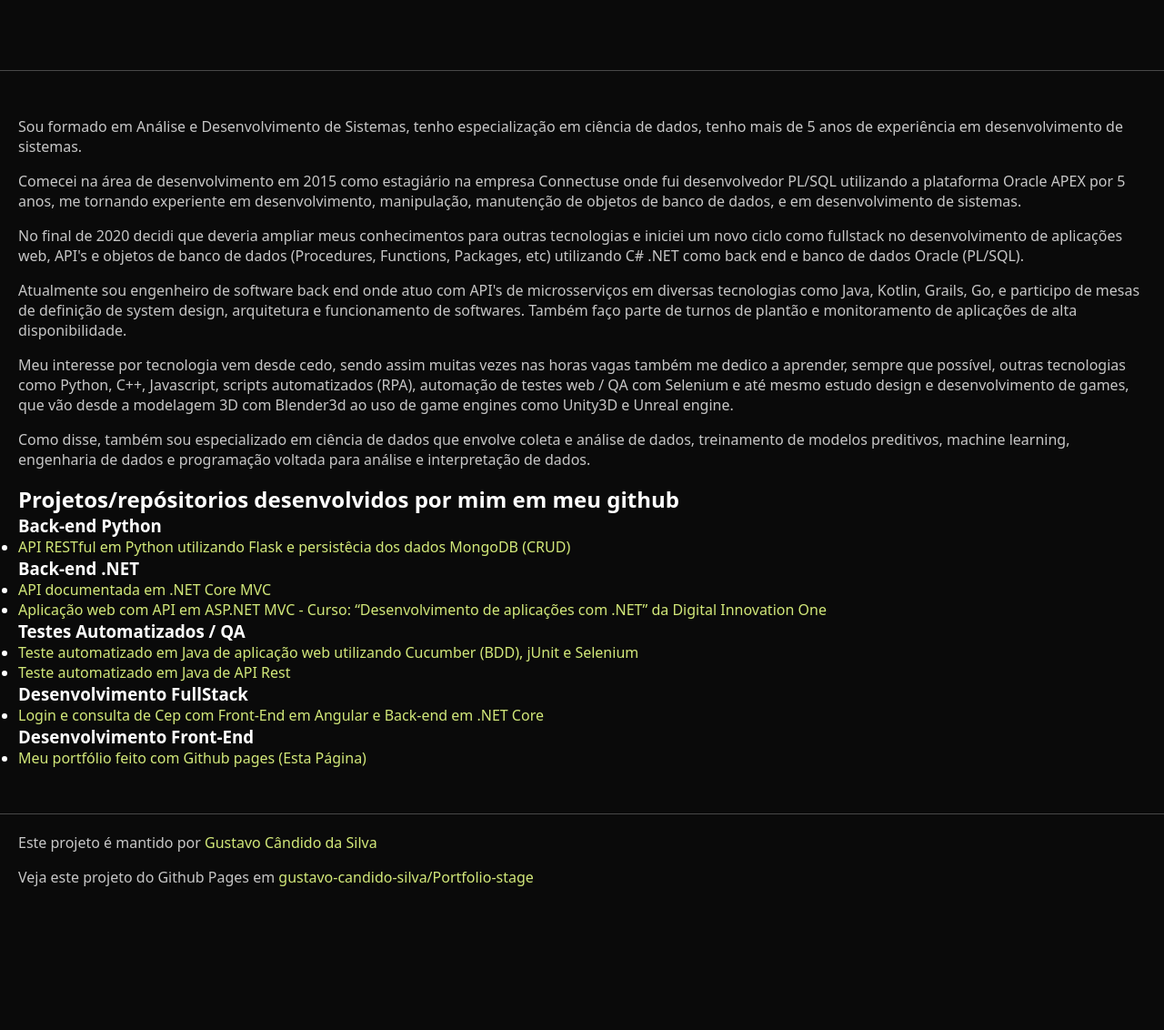
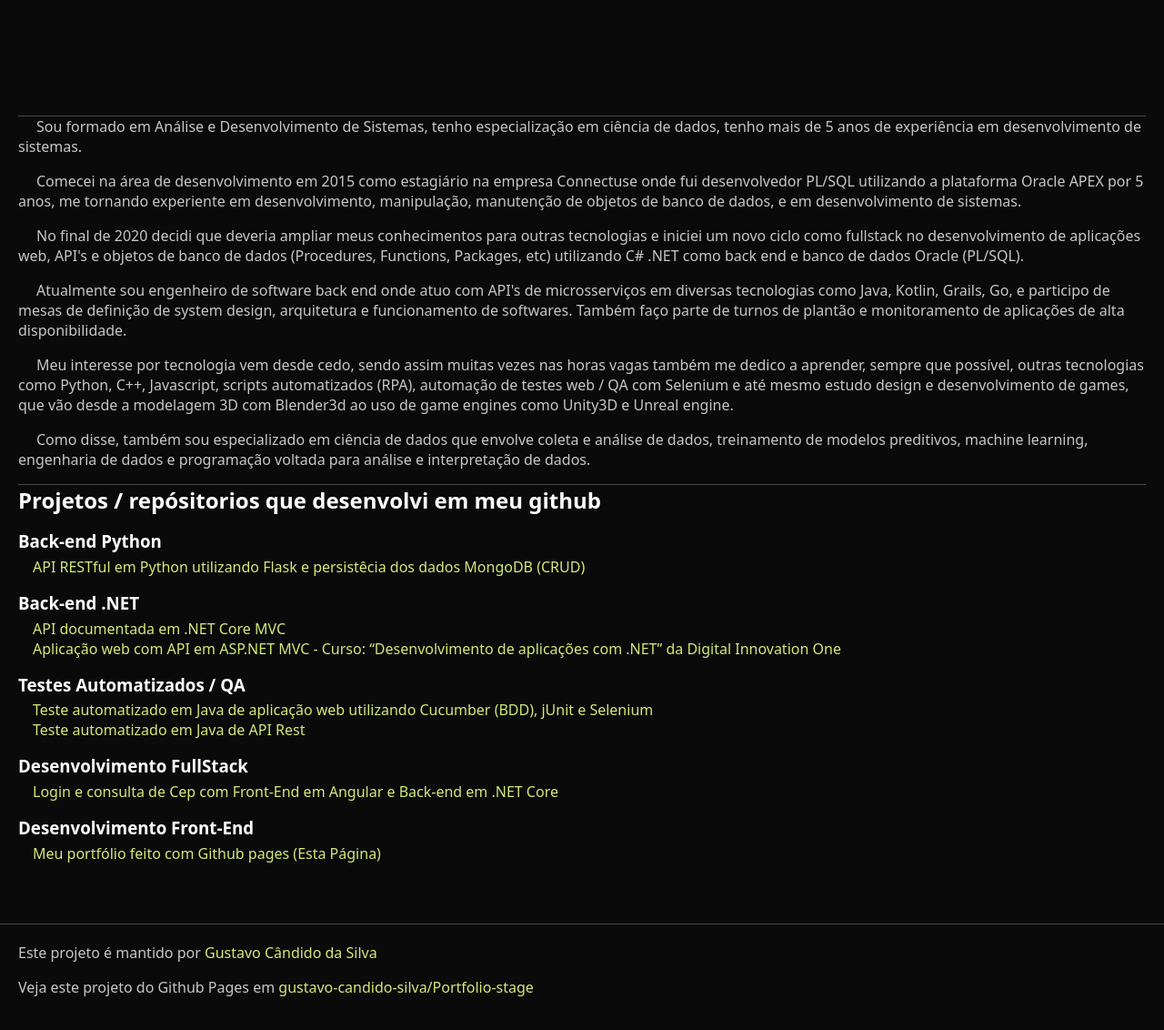
Before and after one commit to gustavo-candido-silva/Portfolio-stage, a Jekyll site: the page built from README.md, in a window 1280 px wide, cut to the strip 630-1762 px from the top of the page. Shown: the whole strip at 91% size. Built offline with Jekyll 4.4.1, drawn with Linux system fonts in a browser that asks for light colours; nearby versions of some CDN libraries; our own code applies the rules of GitHub Pages for plain Markdown files; a script that is not in the unit is left out; the repository's description, which GitHub fills in, is left out; before the commit the page ends 1641 px from its top, so only the background shows below that.

Commit message:
adjusting css

```diff
--- a/_layouts/page.html
+++ b/_layouts/page.html
@@ -48,7 +48,7 @@
           <p>Como disse, também sou especializado em ciência de dados que envolve coleta e análise de dados, treinamento de modelos preditivos, machine learning, engenharia de dados e programação voltada para análise e interpretação de dados.</p>
         </section>
         <section id="projects">
-          <h2>Projetos/repósitorios desenvolvidos por mim em meu github</h2>
+          <h2>Projetos / repósitorios que desenvolvi em meu github</h2>
           <!-- projects list -->
           <div class="project">
             <h3>Back-end Python</h3>
--- a/assets/css/style.css
+++ b/assets/css/style.css
@@ -6,6 +6,29 @@
     font-family: system-ui, -apple-system, BlinkMacSystemFont, 'Segoe UI', Roboto, Oxygen, Ubuntu, Cantarell, 'Open Sans', 'Helvetica Neue', sans-serif;
     padding: 0;
     margin: 0;
+}
+
+a {
+    color: #D3E97A;
+    text-decoration: none;
+    transition: 0.5ms;
+}
+
+a:hover {
+    font-weight: bold;
+}
+
+h1 {
+    font-size: 26px;
+}
+
+h1 a {
+    color: #fff;
+}
+
+p {
+    color: #c7c7c7;
+    margin-bottom: 1rem;
 }
 
 header {
@@ -23,31 +46,17 @@ header img {
 
 main {
     padding: 50px 20px;
-    border: solid 1px #484848;
     border-left: none;
     border-right: none;
 }
 
-footer {
-    padding: 20px;
+section {
+    border-top: solid 1px #484848;
 }
 
-h1 {
-    font-size: 26px;
-}
-
-h1 a {
-    color: #fff;
-}
-
-p {
-    color: #c7c7c7;
-    margin-bottom: 1rem;
-}
-
-a {
-    color: #D3E97A;
-    text-decoration: none;
+footer {
+    border-top: solid 1px #484848;
+    padding: 20px;
 }
 
 /* navbar */
@@ -82,7 +91,25 @@ nav {
     margin: 0 2rem;
 }
 
-/* content section */
-.content-text {
+/* presentation */
+#presentation {
     text-indent: 20px;
 }
+
+/* Projects */
+.project {
+    margin: 1rem 0;
+}
+
+.project ul {
+    margin-top: 0.3rem;
+    padding: 0 1rem;
+}
+
+.project li {
+    list-style: none;
+}
+
+.project {
+    margin: 1rem 0;
+}
```
